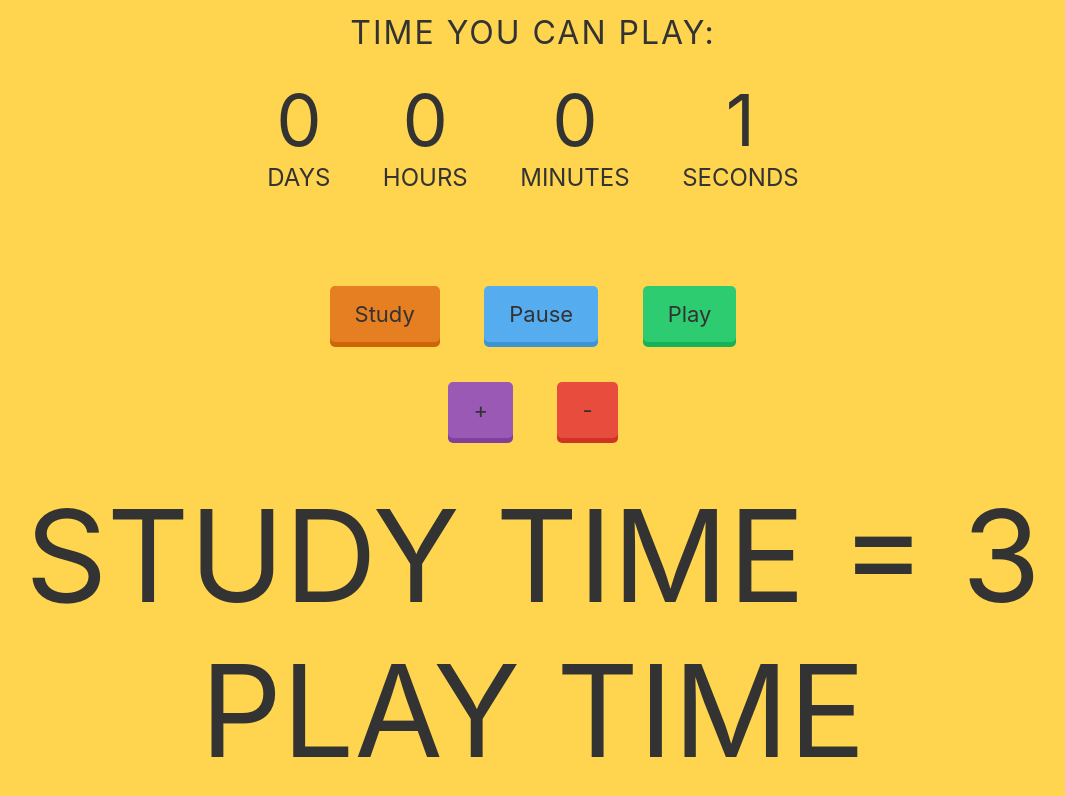
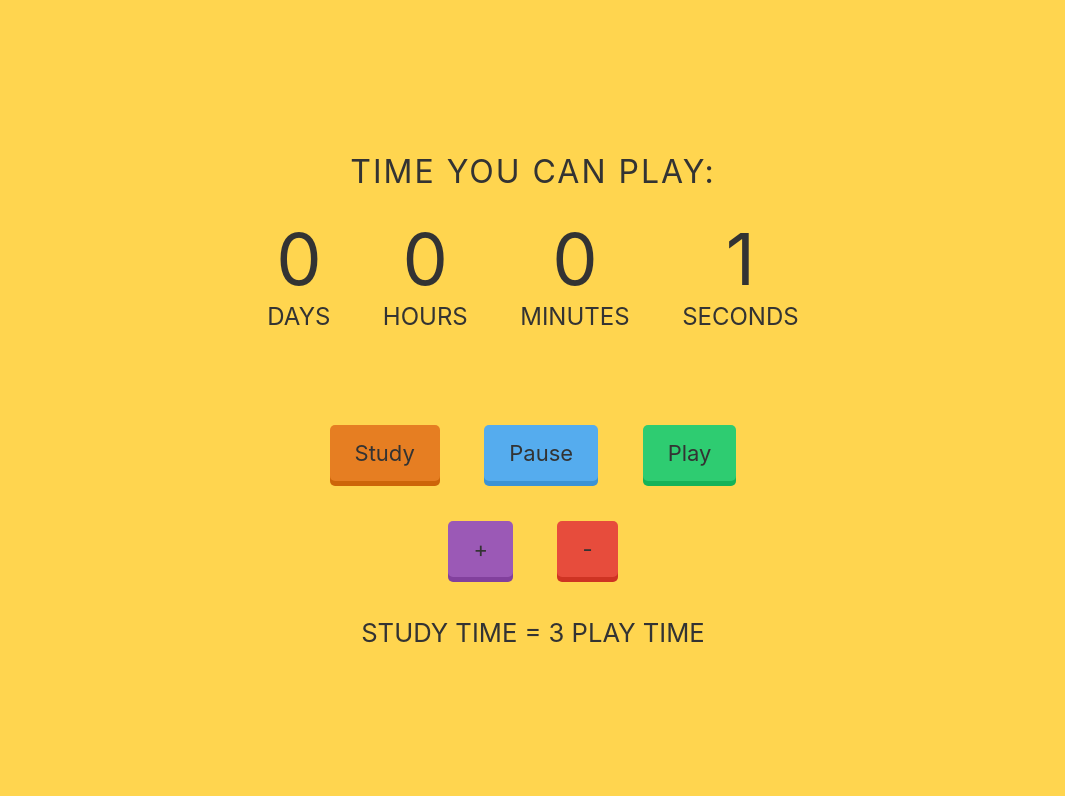
Before and after one commit to huyminh1115/ControlTime, a plain HTML site: page index.html in a window 1280 px wide. Shown: the whole page, without its empty margins (107-1172 px from the left). Drawn offline with Linux system fonts and the light colour scheme.

Commit message:
Update index.html

```diff
--- a/index.html
+++ b/index.html
@@ -27,7 +27,7 @@
         </div>
         <a onclick="Increase()" href="#" class="btn purple">+  </a>
         <a onclick="Decrease()" href="#" class="btn red">-  </a>
-        <p id = "difference" style="font-size:10vw"></p>
+        <p id = "difference" style="font-size:2vw"></p>
         <script>UpdateDifference()</script>
       </div>
 </body>
```
